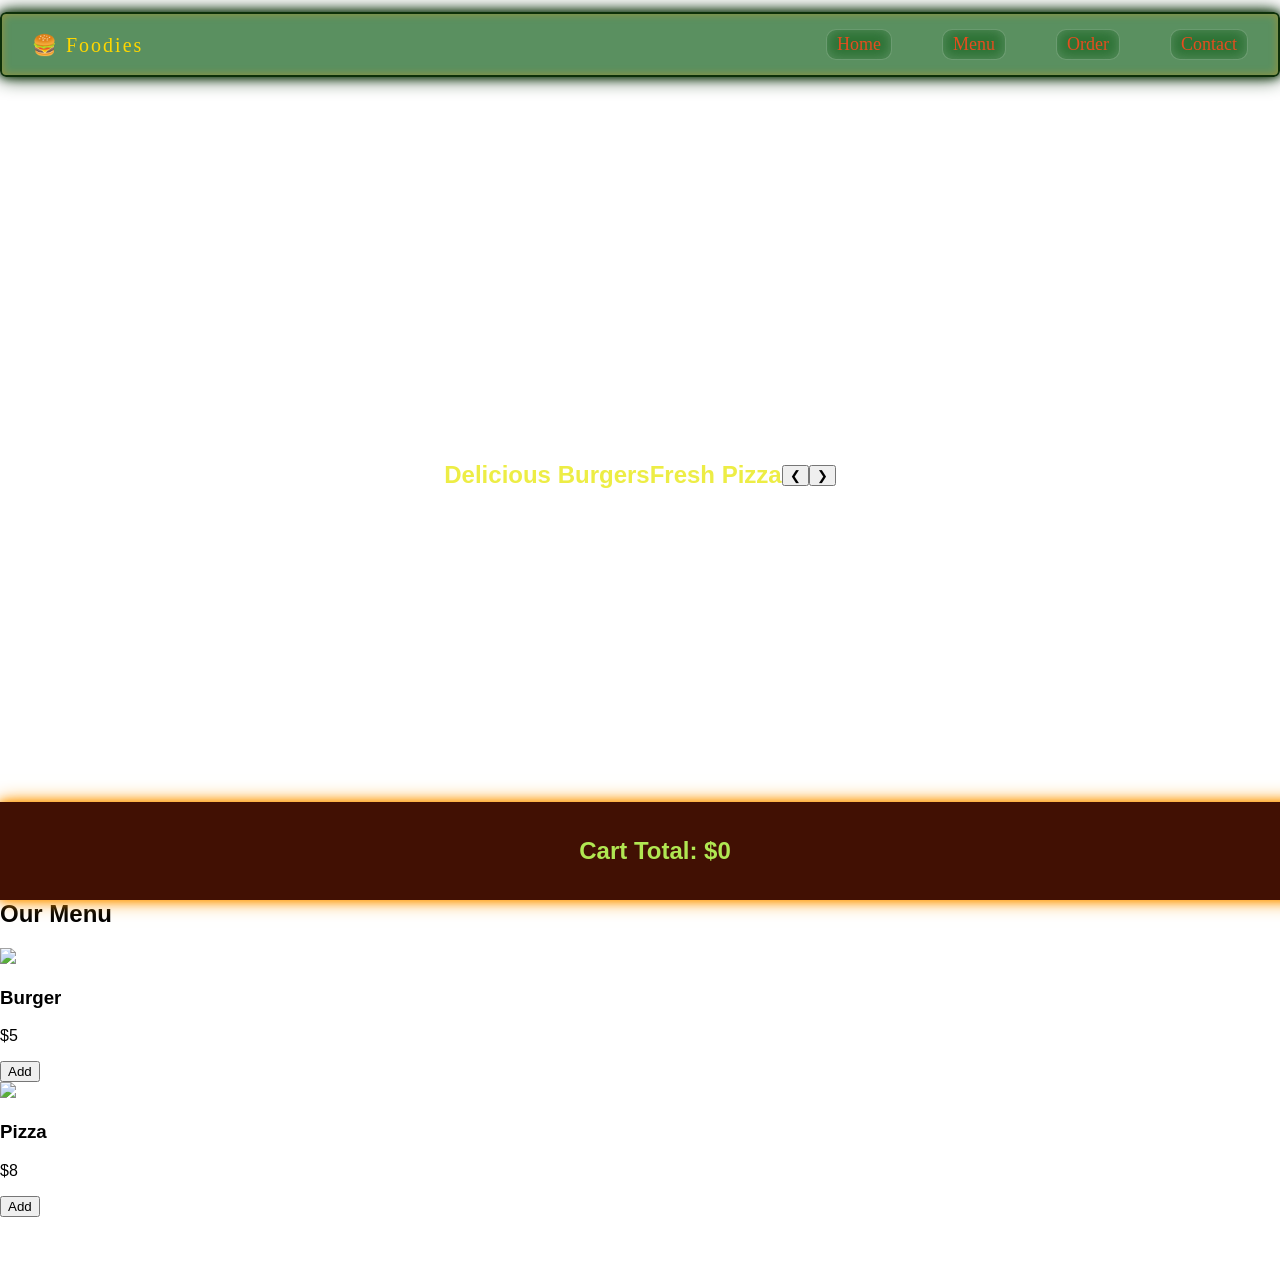
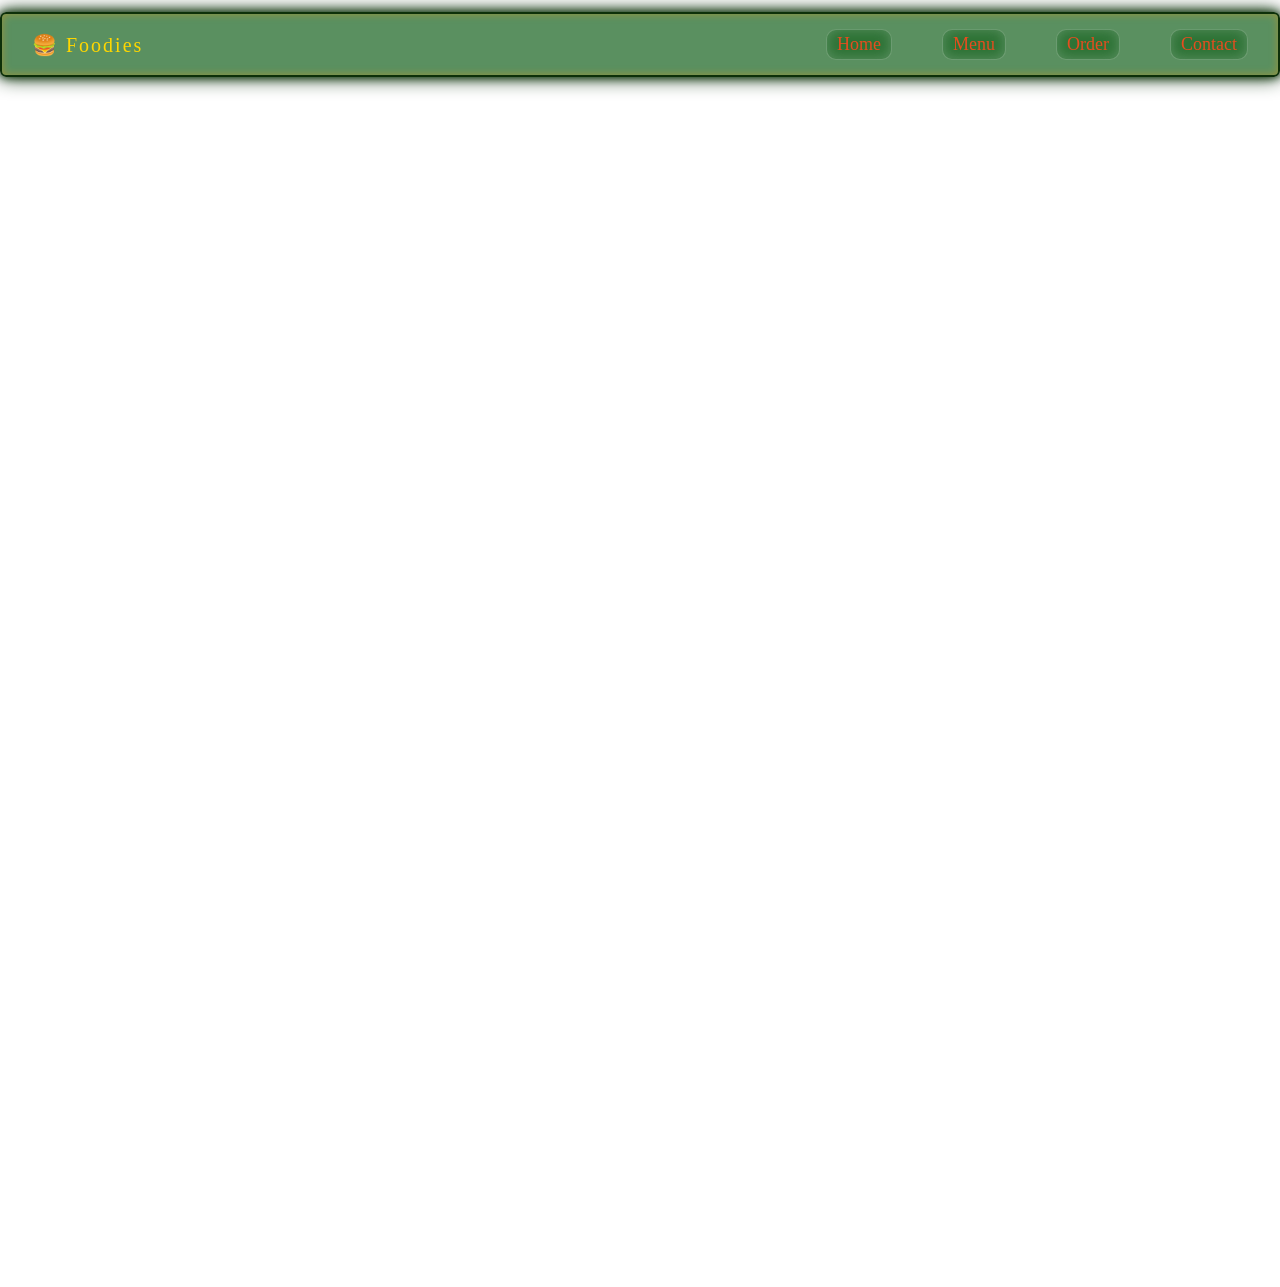

add

--- a/style.css
+++ b/style.css
@@ -655,7 +655,7 @@ nav li:hover{
 /* ABOUT SECTION */
 .about-section{
   padding:80px 50px;
-  background:#f5f5f5;
+  background:#16033b;
 }
 
 /* CONTAINER */
@@ -678,7 +678,7 @@ nav li:hover{
 
 /* CONTENT BOX */
 .about-content{
-  background:white;
+  background:rgb(14, 111, 108);
   padding:40px;
   max-width:500px;
   border-radius:10px;
@@ -698,7 +698,7 @@ nav li:hover{
 .about-content p{
   font-size:15px;
   line-height:1.7;
-  color:#555;
+  color:#322f2f93;
   margin-bottom:15px;
 }
 
@@ -711,4 +711,54 @@ nav li:hover{
 .about-content:hover{
   transform:scale(1.03);
   transition:0.3s;
+}
+
+/* ANIMATION BASE */
+.hidden{
+  opacity:0;
+  transform:translateY(60px);
+  transition:all 0.8s ease;
+}
+
+.show{
+  opacity:1;
+  transform:translateY(0);
+}
+
+@media(max-width:768px){
+
+  .about-container{
+    flex-direction:column;
+    gap:20px;
+  }
+
+  .about-img img{
+    width:100%;
+    height:auto;
+  }
+
+  .about-content{
+    margin-left:0;
+    width:90%;
+  }
+
+  header ul{
+    flex-wrap:wrap;
+    gap:10px;
+  }
+
+  .side-nav{
+    right:10px;
+  }
+}
+
+section{
+  opacity:0;
+  transform:translateY(40px);
+  transition:all 0.6s ease;
+}
+
+section.show{
+  opacity:1;
+  transform:translateY(0);
 }
